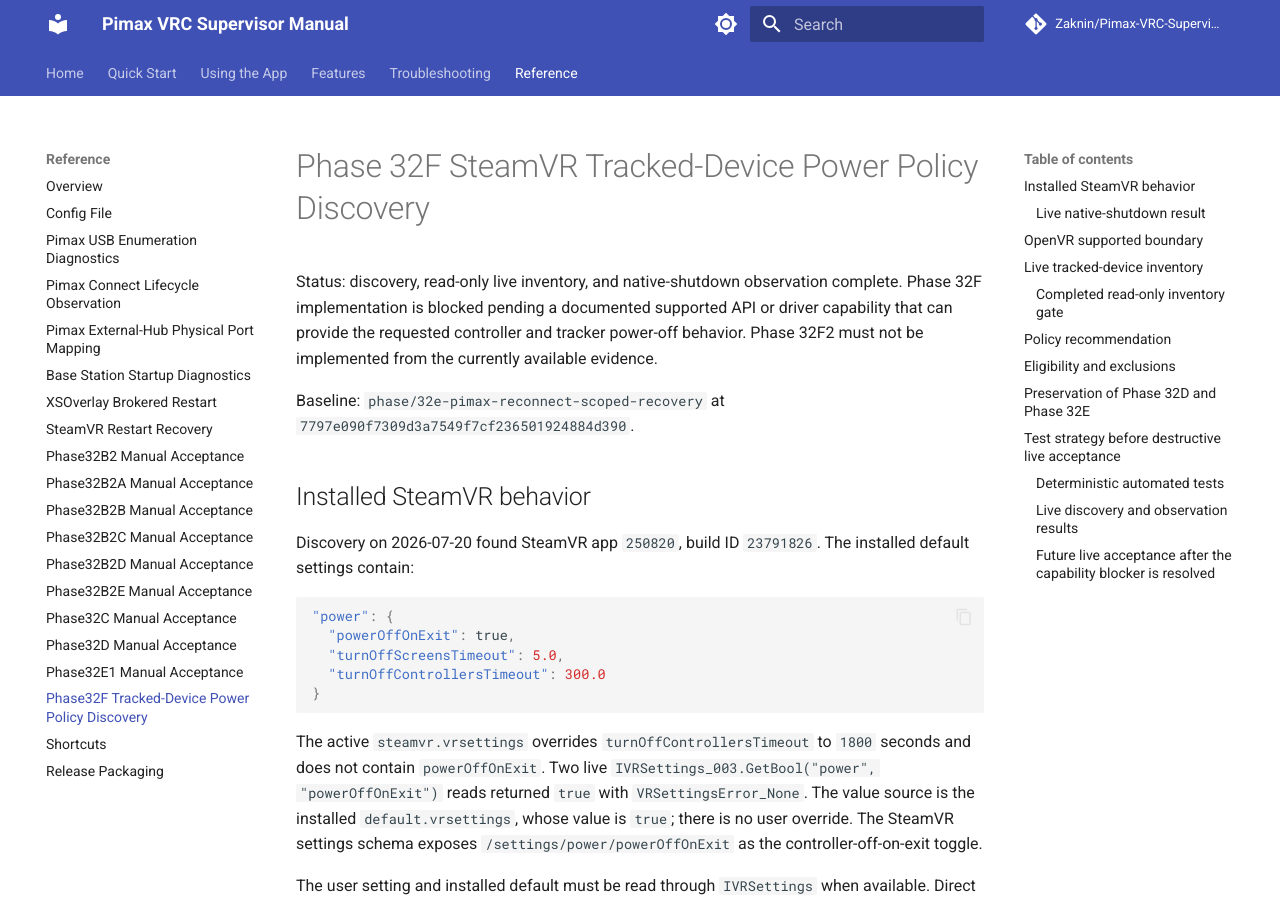
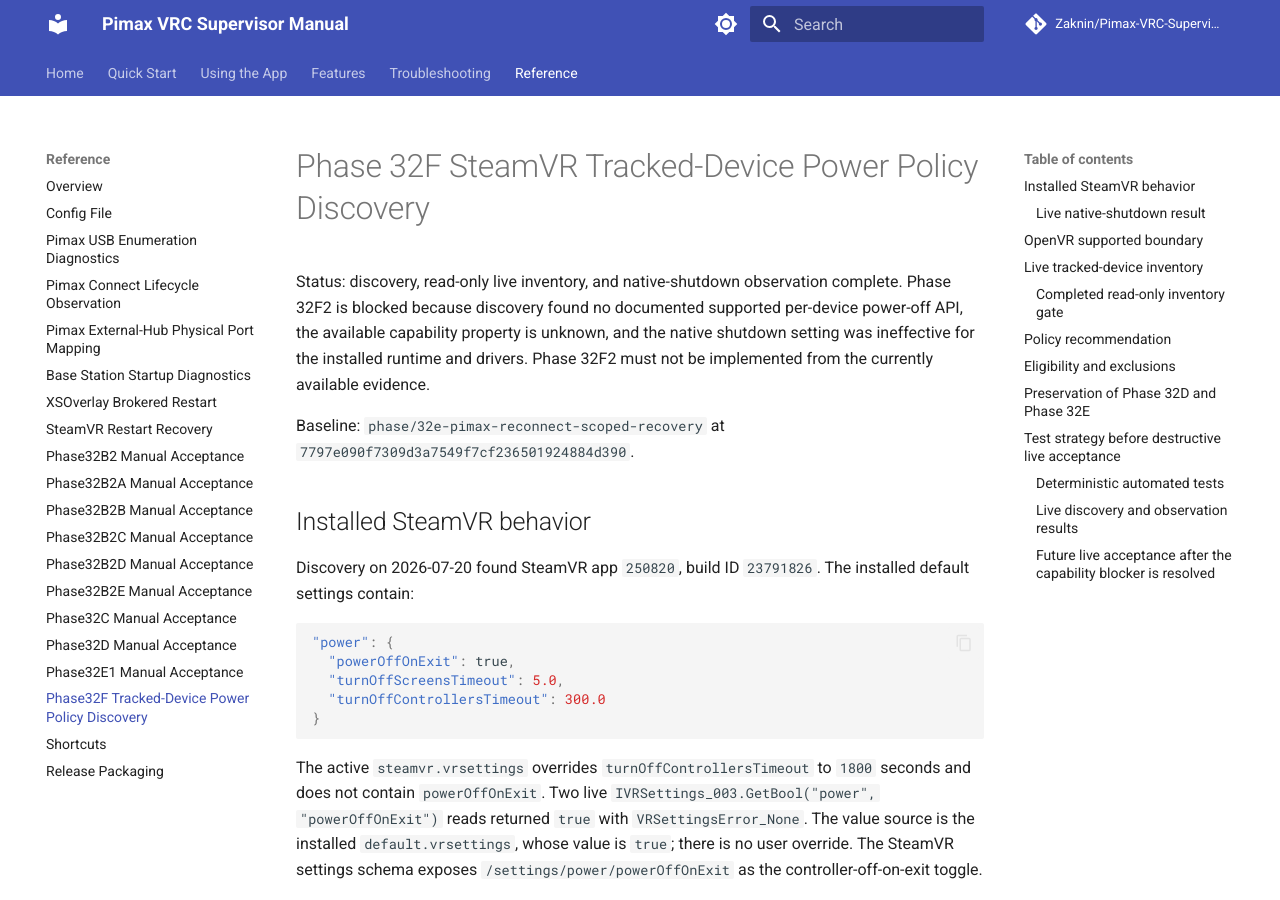
Before and after one commit to Zaknin/Pimax-VRC-Supervisor, an MkDocs documentation site: the page built from docs/development/phase32f-steamvr-tracked-device-power-policy-discovery.md, in a window 1280 px wide and 900 px high. Built offline with MkDocs 1.6.1 and Material for MkDocs 9.7.7, drawn with Linux system fonts in a browser that asks for light colours; comment, search, counter and statistics services are not loaded; some of the changed text lies outside the part shown.

Commit message:
Record Phase 32F native shutdown result

```diff
--- a/docs/development/phase32f-steamvr-tracked-device-power-policy-discovery.md
+++ b/docs/development/phase32f-steamvr-tracked-device-power-policy-discovery.md
@@ -1,6 +1,6 @@
 # Phase 32F SteamVR Tracked-Device Power Policy Discovery
 
-Status: discovery, read-only live inventory, and native-shutdown observation complete. Phase 32F implementation is blocked pending a documented supported API or driver capability that can provide the requested controller and tracker power-off behavior. Phase 32F2 must not be implemented from the currently available evidence.
+Status: discovery, read-only live inventory, and native-shutdown observation complete. Phase 32F2 is blocked because discovery found no documented supported per-device power-off API, the available capability property is unknown, and the native shutdown setting was ineffective for the installed runtime and drivers. Phase 32F2 must not be implemented from the currently available evidence.
 
 Baseline: `phase/32e-pimax-reconnect-scoped-recovery` at `7797e090f7309d3a7549f7cf236501924884d390`.
 
@@ -164,3 +164,5 @@ Phase 32F must remain downstream of the accepted lifecycle boundaries:
 6. Verify the prior SteamVR setting is restored after the final exit and after simulated interrupted-transaction recovery.
 
 Phase 32F2 must not be implemented. Phase 32F remains blocked until a documented supported API or driver capability can satisfy the requested controller and tracker power-off behavior without weakening the final-exit-only lifecycle gate, device exclusions, Phase 32D/32E preservation, or safety conclusions documented above.
+
+The user may research alternative mechanisms separately at a later time. That research is outside Phase 32F2 and does not authorize private IPC, debug commands, Lighthouse console commands, USB manipulation, or any implementation change unless a documented supported capability is identified and reviewed first.
```
